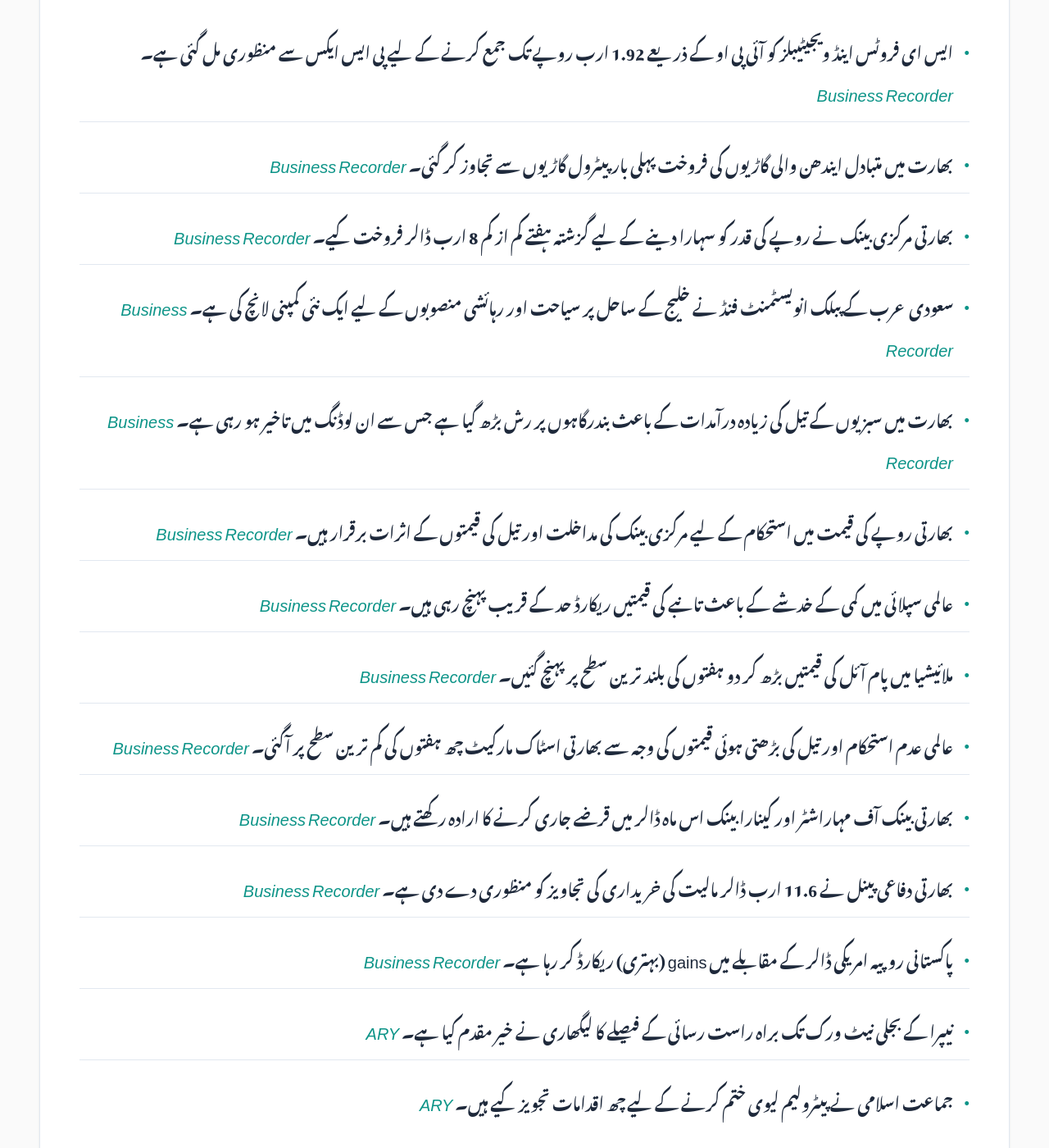
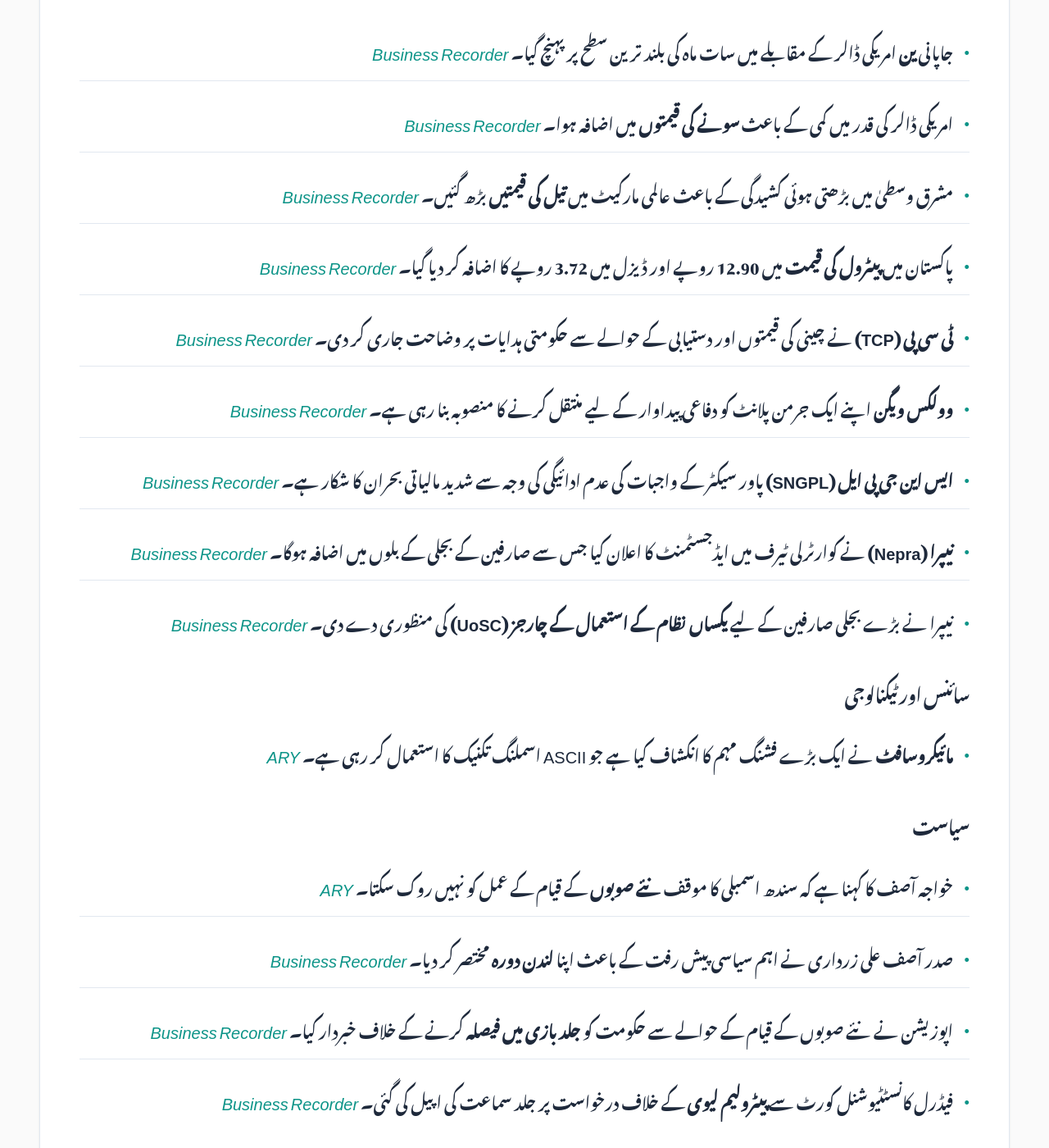
Before and after one commit to zsubzwary/news, a Jekyll site: the page built from ur/index.md, in a window 1280 px wide and 1400 px high, scrolled down 578 px. Shown: the whole window at 82% size. Built offline with Jekyll 4.4.1, drawn with Linux system fonts in a browser that asks for light colours; some web fonts are replaced; comment, search, counter and statistics services are not loaded; some of the changed text lies outside the part shown.

Commit message:
DateTime; 2026-09-08T04:09:30.374Z

```diff
--- a/ur/index.md
+++ b/ur/index.md
@@ -7,50 +7,49 @@ rtl: true
 
 پاکستان کی تازہ خبروں کا خلاصہ
 
- &lrm; 07-Sep-2026 21:10PKT
+ &lrm; 08-Sep-2026 09:09PKT
 
 پڑھنے کا وقت : 4 منٹ
 
 ### معیشت
-- ایس ای فروٹس اینڈ ویجیٹیبلز کو آئی پی او کے ذریعے 1.92 ارب روپے تک جمع کرنے کے لیے پی ایس ایکس سے منظوری مل گئی ہے۔ *[Business Recorder](https://www.brecorder.com/news/40438326/se-fruits-amp-vegetables-secures-psx-approval-for-ipo-to-raise-up-to-rs192bn)*
-- بھارت میں متبادل ایندھن والی گاڑیوں کی فروخت پہلی بار پیٹرول گاڑیوں سے تجاوز کر گئی۔ *[Business Recorder](https://www.brecorder.com/news/40438322/alternative-fuel-car-sales-in-india-top-petrol-on-cost-e20-concerns-dealers-body-says)*
-- بھارتی مرکزی بینک نے روپے کی قدر کو سہارا دینے کے لیے گزشتہ ہفتے کم از کم 8 ارب ڈالر فروخت کیے۔ *[Business Recorder](https://www.brecorder.com/news/40438321/indian-central-bank-unloaded-at-least-8-billion-last-week-to-anchor-rupee-bankers-say)*
-- سعودی عرب کے پبلک انویسٹمنٹ فنڈ نے خلیج کے ساحل پر سیاحت اور رہائشی منصوبوں کے لیے ایک نئی کمپنی لانچ کی ہے۔ *[Business Recorder](https://www.brecorder.com/news/40438319/saudi-pif-launches-firm-to-develop-tourism-residential-area-on-gulf-coast)*
-- بھارت میں سبزیوں کے تیل کی زیادہ درآمدات کے باعث بندرگاہوں پر رش بڑھ گیا ہے جس سے ان لوڈنگ میں تاخیر ہو رہی ہے۔ *[Business Recorder](https://www.brecorder.com/news/40438318/indias-vegetable-oil-imports-strain-port-storage-delaying-unloading)*
-- بھارتی روپے کی قیمت میں استحکام کے لیے مرکزی بینک کی مداخلت اور تیل کی قیمتوں کے اثرات برقرار ہیں۔ *[Business Recorder](https://www.brecorder.com/news/40438317/indian-rupee-ends-flat-hemmed-in-by-rbi-intervention-oil-pangs)*
-- عالمی سپلائی میں کمی کے خدشے کے باعث تانبے کی قیمتیں ریکارڈ حد کے قریب پہنچ رہی ہیں۔ *[Business Recorder](https://www.brecorder.com/news/40438316/copper-heads-towards-record-high-focus-on-tight-supplies-outside-us)*
-- ملائیشیا میں پام آئل کی قیمتیں بڑھ کر دو ہفتوں کی بلند ترین سطح پر پہنچ گئیں۔ *[Business Recorder](https://www.brecorder.com/news/40438315/palm-extends-gains-hits-two-week-high-on-stronger-dalian-palm-olein)*
-- عالمی عدم استحکام اور تیل کی بڑھتی ہوئی قیمتوں کی وجہ سے بھارتی اسٹاک مارکیٹ چھ ہفتوں کی کم ترین سطح پر آگئی۔ *[Business Recorder](https://www.brecorder.com/news/40438314/indian-stocks-slip-to-six-week-low-as-it-slides-oil-worries-mount)*
-- بھارتی بینک آف مہاراشٹر اور کینارا بینک اس ماہ ڈالر میں قرضے جاری کرنے کا ارادہ رکھتے ہیں۔ *[Business Recorder](https://www.brecorder.com/news/40438313/bank-of-maharashtra-canara-bank-eye-dollar-debt-issuance-this-month-bankers-say)*
-- بھارتی دفاعی پینل نے 11.6 ارب ڈالر مالیت کی خریداری کی تجاویز کو منظوری دے دی ہے۔ *[Business Recorder](https://www.brecorder.com/news/40438312/indian-defence-panel-clears-purchase-proposals-worth-11.6-billion)*
-- پاکستانی روپیہ امریکی ڈالر کے مقابلے میں gains (بہتری) ریکارڈ کر رہا ہے۔ *[Business Recorder](https://www.brecorder.com/news/40438311/intra-day-update-rupee-records-gain-against-us-dollar)*
-- نیپرا کے بجلی نیٹ ورک تک براہ راست رسائی کے فیصلے کا لیگھاری نے خیر مقدم کیا ہے۔ *[ARY](https://arynews.tv/leghari-hails-nepra-decision-on-direct-access-to-electricity-network)*
-- جماعت اسلامی نے پیٹرولیم لیوی ختم کرنے کے لیے چھ اقدامات تجویز کیے ہیں۔ *[ARY](https://arynews.tv/jamaat-e-islami-proposes-six-measures-to-abolish-petroleum-levy)*
+- جاپانی **ین** امریکی ڈالر کے مقابلے میں سات ماہ کی بلند ترین سطح پر پہنچ گیا۔ *[Business Recorder](https://www.brecorder.com/news/40438429/yen-extends-rally-to-new-seven-month-high-dollar-subdued-ahead-of-cpi)*
+- امریکی ڈالر کی قدر میں کمی کے باعث **سونے کی قیمتوں** میں اضافہ ہوا۔ *[Business Recorder](https://www.brecorder.com/news/40438428/gold-gains-as-dollar-eases-with-us-inflation-data-on-radar)*
+- مشرق وسطیٰ میں بڑھتی ہوئی کشیدگی کے باعث عالمی مارکیٹ میں **تیل کی قیمتیں** بڑھ گئیں۔ *[Business Recorder](https://www.brecorder.com/news/40438427/oil-rises-as-risks-of-prolonged-mideast-conflict-heighten-supply-worries)*
+- پاکستان میں **پیٹرول کی قیمت** میں 12.90 روپے اور ڈیزل میں 3.72 روپے کا اضافہ کر دیا گیا۔ *[Business Recorder](https://www.brecorder.com/news/40438397/petrol-price-hiked-by-rs1290-hsds-by-rs372)*
+- **ٹی سی پی (TCP)** نے چینی کی قیمتوں اور دستیابی کے حوالے سے حکومتی ہدایات پر وضاحت جاری کر دی۔ *[Business Recorder](https://www.brecorder.com/news/40438390/tcp-clarifies-ecc-directives-on-sugar-price-stability)*
+- **وولکس ویگن** اپنے ایک جرمن پلانٹ کو دفاعی پیداوار کے لیے منتقل کرنے کا منصوبہ بنا رہی ہے۔ *[Business Recorder](https://www.brecorder.com/news/40438391/volkswagen-finds-defence-future-for-german-plant-amid-major-overhaul)*
+- **ایس این جی پی ایل (SNGPL)** پاور سیکٹر کے واجبات کی عدم ادائیگی کی وجہ سے شدید مالیاتی بحران کا شکار ہے۔ *[Business Recorder](https://www.brecorder.com/news/40438402/sngpl-facing-serious-liquidity-crunch)*
+- **نیپرا (Nepra)** نے کوارٹرلی ٹیرف میں ایڈجسٹمنٹ کا اعلان کیا جس سے صارفین کے بجلی کے بلوں میں اضافہ ہوگا۔ *[Business Recorder](https://www.brecorder.com/news/40438403/nepra-adjusts-quarterly-tariff-consumers-to-pay-additional-rs1267bn)*
+- نیپرا نے بڑے بجلی صارفین کے لیے **یکساں نظام کے استعمال کے چارجز (UoSC)** کی منظوری دے دی۔ *[Business Recorder](https://www.brecorder.com/news/40438404/nepra-greenlights-uosc-for-bulk-consumers)*
 
 ### سائنس اور ٹیکنالوجی
-- آئی فون 18 پرو کی لیک شدہ ویڈیو میں نئے رنگوں (ڈارک چیری اور بلیو) کا انکشاف ہوا ہے۔ *[ARY](https://arynews.tv/iphone-18-pro-leaked-hands-on-video-reveals-new-dark-cherry-blue-colors)*
-- نینٹینڈو نے سرور کی غلطی کی وجہ سے کنسولز پر لگنے والی غلط پابندیوں کو ختم کر دیا ہے۔ *[ARY](https://arynews.tv/nintendo-lifts-switch-2-console-bans-after-server-error-sparks-false-lockout)*
+- **مائیکروسافٹ** نے ایک بڑے فشنگ مہم کا انکشاف کیا ہے جو ASCII اسملنگ تکنیک کا استعمال کر رہی ہے۔ *[ARY](https://arynews.tv/microsoft-uncovers-massive-phishing-campaign-exploiting-ascii-smuggling-technique)*
 
 ### سیاست
-- میر رضا کیس میں جبران نصیر نے سندھ حکومت اور پولیس پر قاتلوں کو تحفظ فراہم کرنے کا الزام لگایا ہے۔ *[ARY](https://arynews.tv/mir-raza-case-jibran-nasir-accuses-sindh-government-police-of-protecting-killers)*
+- خواجہ آصف کا کہنا ہے کہ سندھ اسمبلی کا موقف **نئے صوبوں** کے قیام کے عمل کو نہیں روک سکتا۔ *[ARY](https://arynews.tv/new-provinces-khawaja-asif-says-sindh-assemblys-stance-cannot-stop-implementation)*
+- صدر آصف علی زرداری نے اہم سیاسی پیش رفت کے باعث اپنا **لندن دورہ** مختصر کر دیا۔ *[Business Recorder](https://www.brecorder.com/news/40438387/president-cuts-short-his-london-visit)*
+- اپوزیشن نے نئے صوبوں کے قیام کے حوالے سے حکومت کو **جلد بازی میں فیصلہ** کرنے کے خلاف خبردار کیا۔ *[Business Recorder](https://www.brecorder.com/news/40438395/new-provinces-opposition-warns-govt-against-hasty-decision)*
+- فیڈرل کانسٹٹیوشنل کورٹ سے **پیٹرولیم لیوی** کے خلاف درخواست پر جلد سماعت کی اپیل کی گئی۔ *[Business Recorder](https://www.brecorder.com/news/40438389/fcc-urged-to-fix-hearing-date-in-pl-petition)*
 
-### ملکی خبریں
-- نادرا نے کمپیوٹرائزڈ اسلحہ لائسنس کے لیے نئی خدمات کا اعلان کر دیا ہے۔ *[ARY](https://arynews.tv/nadra-announces-services-for-computerized-arms-licences)*
-- لانڈھی ای پی زیڈ میں لگنے والی آگ پڑوسی عمارتوں تک پھیل گئی اور ابھی تک قابو میں نہیں آئی۔ *[ARY](https://arynews.tv/landhi-epz-fire-flames-spread-to-adjoining-building-as-blaze-remains-uncontrolled)*
-- نادرا کی پاک آئی ڈی (PakID) ایپ کے ذریعے شناختی کارڈ کی تجدید کا طریقہ کار فراہم کر دیا گیا ہے۔ *[ARY](https://arynews.tv/how-to-renew-cnic-via-nadra-pakid-app)*
-- کراچی میں یومِ دفاع کے موقع پر ایک تقریب میں شہداء اور فوجی ہیروز کو خراج عقیدت پیش کیا گیا۔ *[Business Recorder](https://www.brecorder.com/news/40438310/defence-day-event-in-karachi-honours-fallen-soldiers-and-military-heroes)*
+### قومی
+- **آیت نور کیس** میں نئی تحقیقات کا حکم دے دیا گیا ہے۔ *[ARY](https://arynews.tv/ayat-noor-case-fresh-investigation-into-the-case-ordered)*
+- **میر رضا کیس** میں پنجاب فارنزک لیب آئی فون اور ایپل واچ کا ڈیٹا نکالنے میں ناکام رہی۔ *[ARY](https://arynews.tv/mir-raza-case-punjab-forensic-lab-unable-to-access-iphone-apple-watch-data-deemed-insignificant)*
+- محسن نقوی نے **سی ڈی اے فیسلیٹیشن سینٹرز** کے آپریشنز کو ڈیجیٹل بنانے کا حکم دیا۔ *[ARY](https://arynews.tv/mohsin-naqvi-orders-digitization-of-cda-facilitation-center-s-operations)*
+- پاکستان نے مقبوضہ جموں و کشمیر کی حیثیت کے بارے میں بھارت کے **بے بنیاد دعووں** کو مسترد کر دیا۔ *[Business Recorder](https://www.brecorder.com/news/40438388/fo-rejects-indias-baseless-claims-on-status-of-iiojk)*
 
 ### بین الاقوامی
-- سعودی عرب عالمی ایٹمی ادارے (IAEA) کو مزید تفتیشی اختیارات دینے کی تیاری کر رہا ہے۔ *[Business Recorder](https://www.brecorder.com/news/40438329/saudi-arabia-preparing-to-grant-iaea-more-intrusive-powers-grossi-says)*
-- نئی دہلی میں ایک عمارت گرنے کے نتیجے میں کم از کم چھ افراد ہلاک ہو گئے۔ *[Business Recorder](https://www.brecorder.com/news/40438325/six-killed-in-delhi-building-collapse-rescuers-search-through-rubble)*
-- کریملن نے یوکرین اور امریکہ کے ساتھ امن مذاکرات کے دوبارہ آغاز کے امکان کو مسترد نہیں کیا۔ *[Business Recorder](https://www.brecorder.com/news/40438324/kremlin-says-it-does-not-rule-out-restart-of-peace-talks-with-ukraine-and-us)*
-- عمان نے ایران کے حملے کے بعد سعودی تیل کے ٹینکر کے 16 عملے اراکین کو نکالا۔ *[Business Recorder](https://www.brecorder.com/news/40438320/oman-says-it-evacuated-16-crew-members-of-saudi-sidr-vessel-attacked-by-iran)*
+- ڈونلڈ ٹرمپ نے نیو میکسیکو ریاست کا نام تبدیل کر کے **'نیو امریکہ'** رکھنے کی تجویز پیش کی۔ *[Business Recorder](https://www.brecorder.com/news/40438392/trump-suggests-renaming-new-mexico-state-new-america)*
+- آکسفورڈ یونیورسٹی کا میوزیم **ناگا کمیونٹی** کو انسانی باقیات واپس کرنے کی تیاری کر رہا ہے۔ *[Business Recorder](https://www.brecorder.com/news/40438393/oxford-university-museum-to-return-human-remains-to-naga-people)*
+- یمنی حوثیوں نے **سعودی عرب** پر فضائی حملوں کا الزام لگایا ہے۔ *[Business Recorder](https://www.brecorder.com/news/40438396/houthis-accuse-saudi-arabia-of-air-raids-missile-strikes)*
+- متحدہ عرب امارات نے توانائی کی ترسیل کے لیے **متبادل راستے** بنانے پر زور دیا۔ *[Business Recorder](https://www.brecorder.com/news/40438398/gulf-cannot-rely-on-us-alone-for-security-qatar)*
+- ایران نے خبردار کیا ہے کہ امریکی توانائی کے مراکز خطرے کی زد میں ہیں۔ *[Business Recorder](https://www.brecorder.com/news/40438400/iran-says-us-energy-cos-facilities-are-exposed)*
 
 ### کھیل
-- کائل ایمباپے نے پی ایس جی سے ان کے رخصت ہونے اور چیمپئنز لیگ کے حوالے سے ہونے والے دعووں پر وضاحت کی۔ *[ARY](https://arynews.tv/kylian-mbappe-addresses-claims-linking-psg-champions-league-triumphs-to-his-exit)*
-- جوز مورینیو نے ریال میڈرڈ کے ساتھ اپنے دوسرے دور میں چیمپئنز لیگ جیتنے کے دباؤ سے انکار کیا ہے۔ *[Business Recorder](https://www.brecorder.com/news/40438328/mourinho-not-feeling-pressure-to-win-champions-league-in-second-real-madrid-spell)*
-- ٹیمبا باووما کو آسٹریلیا کے خلاف جنوبی افریقہ کی ون ڈے ٹیم کا کپتان مقرر کیا گیا ہے۔ *[Business Recorder](https://www.brecorder.com/news/40438327/bavuma-to-captain-south-africa-odi-squad-against-australia)*
-- کیون پیٹرسن کو انگلینڈ کرکٹ ٹیم کے لیے مینٹر کے طور پر دوبارہ مقرر کیا گیا ہے۔ *[Business Recorder](https://www.brecorder.com/news/40438323/pietersen-back-in-england-colours-as-mentor-in-build-up-to-2027-world-cup)*
+- ارلنگ ہالینڈ نے **ورلڈ کپ کی نئی جرسی کلیکشن** متعارف کرائی جس میں نیمار اور ایمباپے بھی شامل ہیں۔ *[ARY](https://arynews.tv/erling-haaland-unveils-world-cup-jersey-collection-featuring-neymar-mbappe-and-jude-bellingham)*
 
 ### صحت
-- نووو نارڈسک کے آزمائشی مرحلے میں 'ویگووی' (Wegovy) کے استعمال سے بچوں میں موٹاپے کی شرح میں کمی دیکھی گئی ہے۔ *[ARY](https://arynews.tv/wegovy-cut-obesity-rates-in-young-children-in-trial-novo-nordisk)*
+- مٹھی ہسپتال میں آٹھ ماہ کے دوران **480 شیر خوار بچوں** کی اموات کے افسوسناک اعداد و شمار سامنے آئے ہیں۔ *[ARY](https://arynews.tv/shocking-figures-emerge-from-mithi-hospital-as-480-newborns-die-in-eight-months)*
+
+### دیگر
+- **راک اسٹار گیمز** کو سکاٹ لینڈ میں ملازمین کی برطرفی کے معاملے پر مقدمے کا سامنا ہے۔ *[ARY](https://arynews.tv/rockstar-games-faces-trial-in-scotland-over-sackings)*
+- **اطالوی گولڈن ویزا** کے تقاضوں اور یورپی رہائش کے طریقوں کے بارے میں معلومات فراہم کی گئی ہیں۔ *[ARY](https://arynews.tv/italy-golden-visa-requirements-and-capital-routes-towards-european-residency)*
```
